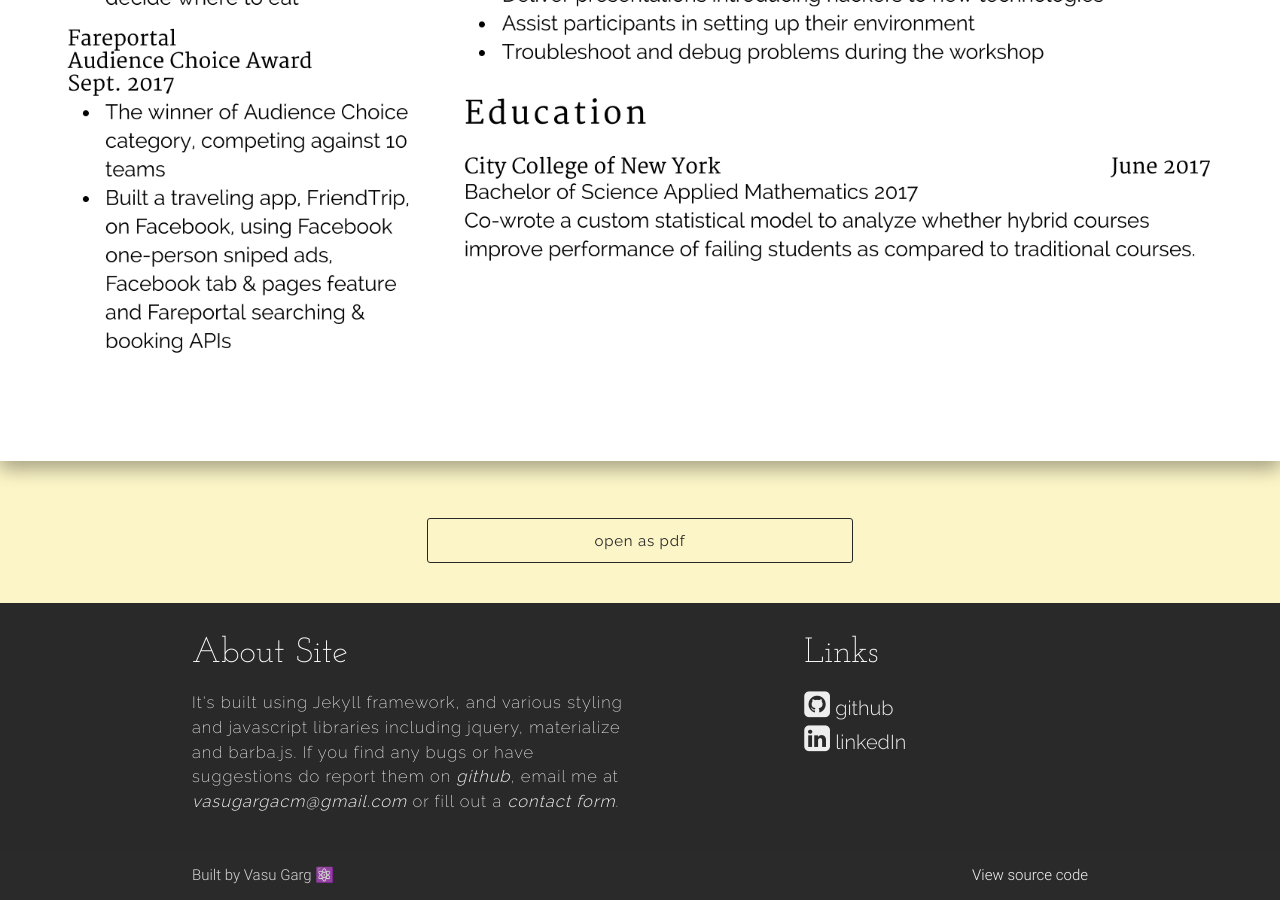
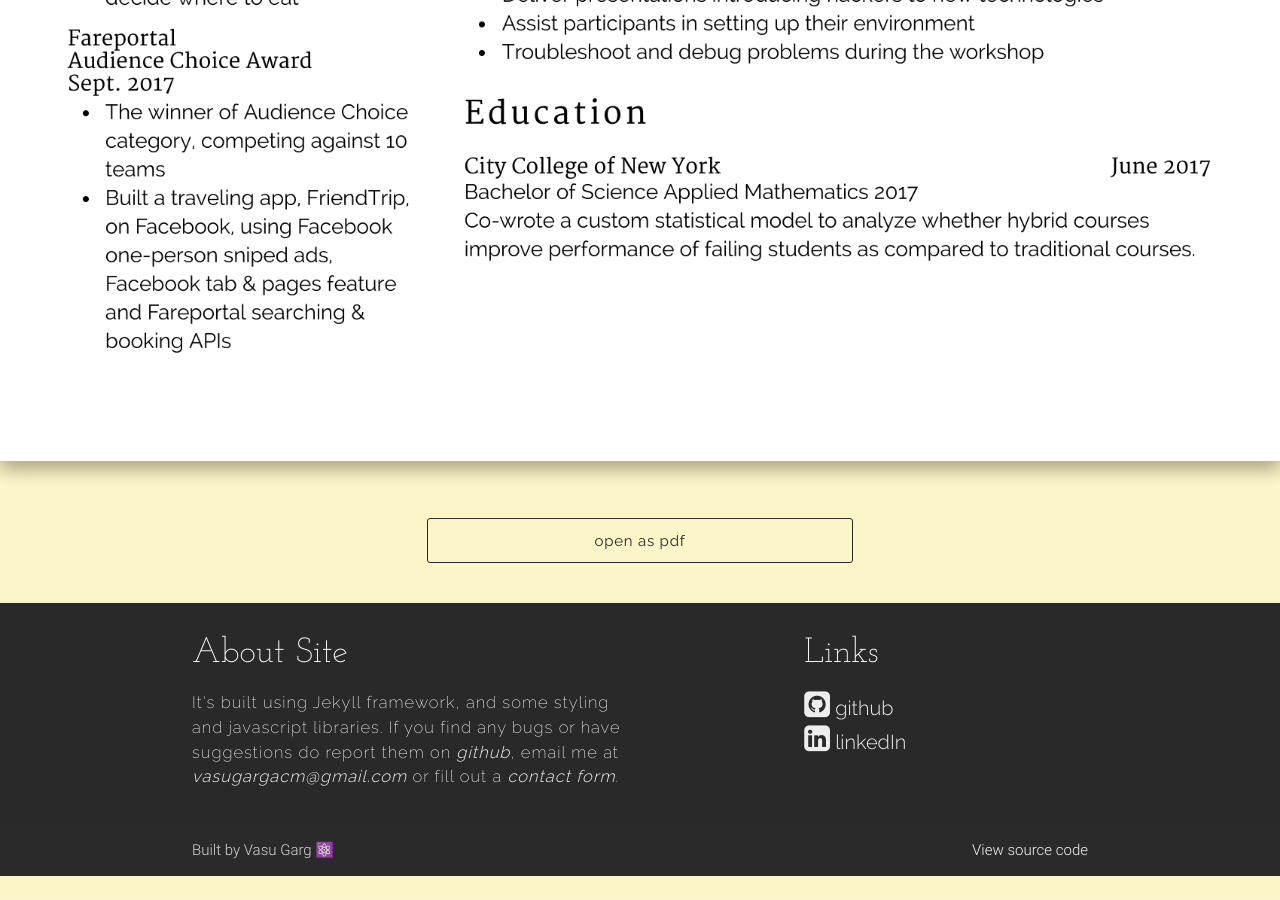
Before and after one commit to VasuGargDev/VasuGargDev.github.io, a Jekyll site: the page built from resume.html, in a window 1280 px wide and 900 px high, scrolled down 1603 px. Built offline with Jekyll 4.4.1, drawn with Linux system fonts in a browser that asks for light colours; nearby versions of some CDN libraries; after the commit the page ends 2479 px from its top, so only the background shows below that.

Commit message:
Update footer.html

```diff
--- a/_includes/footer.html
+++ b/_includes/footer.html
@@ -3,7 +3,7 @@
     <div class="row">
       <div class="col l6 s12">
         <h5 class="white-text footer_titles">About Site</h5>
-        <p class="grey-text text-lighten-3 description">It's built using Jekyll framework, and various styling and javascript libraries including jquery, materialize and barba.js. If you find any bugs or have suggestions do report them on <a class="footer_description_link" href="https://github.com/VasuGargDev/VasuGargDev.github.io/issues/new">github</a>, email me at <a class="footer_description_link" href="mailto:{{site.email}}">{{site.email}}</a> or fill out a <a class="footer_description_link" href="/contact">contact form</a>.</p>
+        <p class="grey-text text-lighten-3 description">It's built using Jekyll framework, and some styling and javascript libraries. If you find any bugs or have suggestions do report them on <a class="footer_description_link" href="https://github.com/VasuGargDev/VasuGargDev.github.io/issues/new">github</a>, email me at <a class="footer_description_link" href="mailto:{{site.email}}">{{site.email}}</a> or fill out a <a class="footer_description_link" href="/contact">contact form</a>.</p>
       </div>
       <div class="col l4 offset-l2 s12">
         <h5 class="white-text footer_titles">Links</h5>
```
